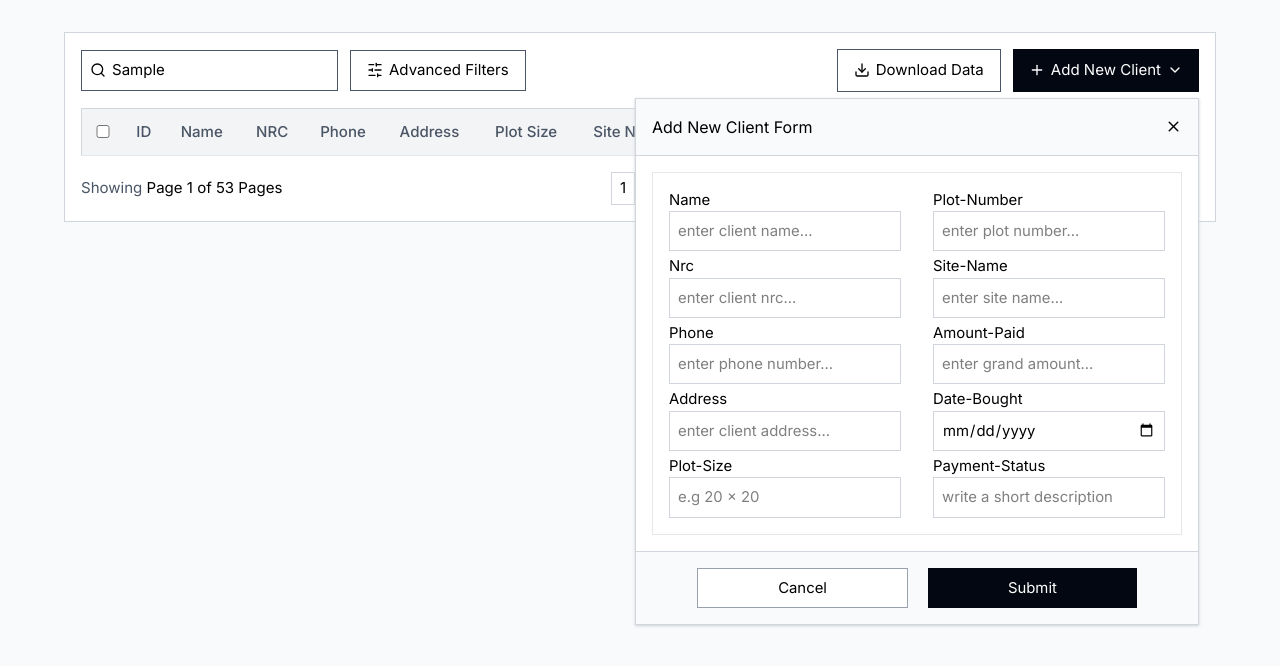
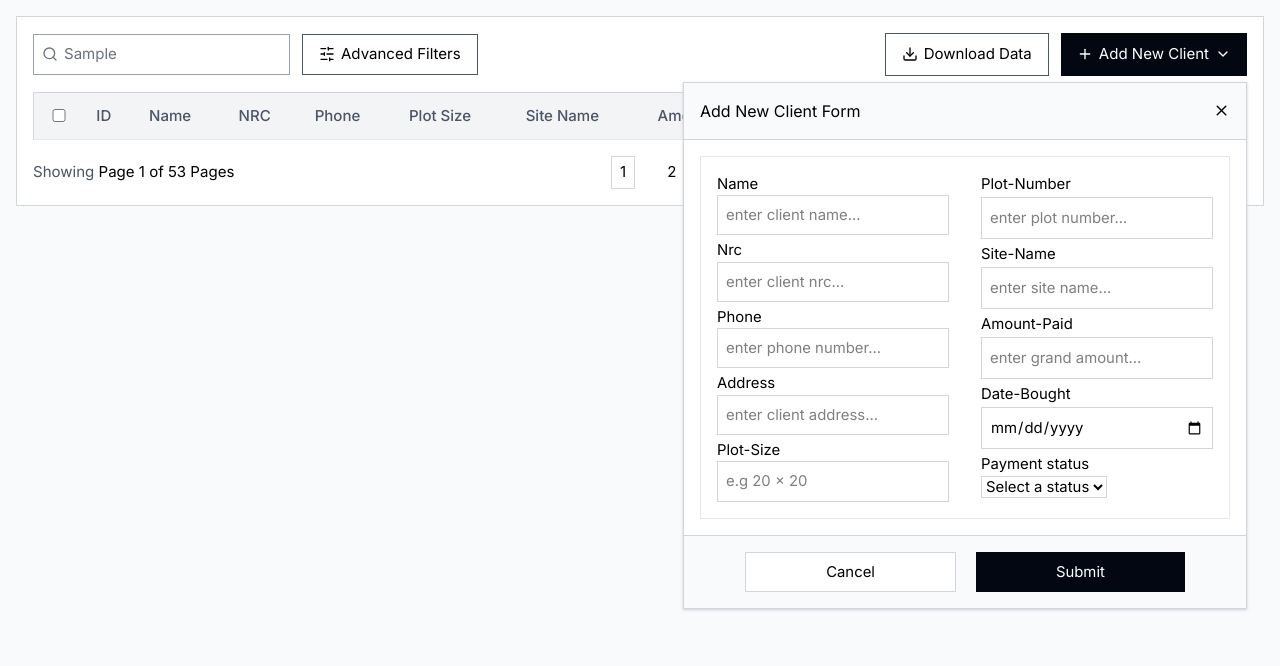
Before and after one commit to mweene/eze-future-dashboard, a React (Vite) app: page / in a window 1280 px wide. Both pictures are taken after typing "Sample" into the empty fields and a click on the button "Add New Client". Shown: the top 666 px of the page. Built offline with nearby package versions, Linux system fonts and the light colour scheme.

Commit message:
Add Delete confirmation popup

```diff
--- a/src/App.jsx
+++ b/src/App.jsx
@@ -6,6 +6,7 @@ import InputWithLabel from "./components/InputWithLabel";
 import AddNewClient from "./components/AddNewClient";
 import ExportClientData from "./components/ExportClientData";
 import FilterClientData from "./components/FilterClientData";
+import SidePanel from "./components/SidePanel";
 
 import { dummydata } from "./dummydata";
 
@@ -24,11 +25,12 @@ export default function App() {
     data.name.toLowerCase().includes(searchTerm.trim().toLowerCase()),
   );
   return (
-    <div className="App py-8 px-16 bg-gray-50 h-full text-[.94rem]">
+    <div className="App m-4 bg-gray-50 h-full text-[.94rem]">
+      <div>
         <div className="relative p-4 border border-gray-300 bg-white">
           <div className="flex place-content-between gap-2">
             <div className="flex gap-3 place-items-center">
-            <div className="flex gap-1.5 items-center border border-gray-600 p-2">
+              <div className="flex gap-1.5 items-center border border-gray-400 text-gray-500 p-2">
                 <Search size={16} />
                 <InputWithLabel
                   phText="Search clients by Name,ID or NRC..."
@@ -68,5 +70,6 @@ export default function App() {
           </section>
         </div>
       </div>
+    </div>
   );
 }
--- a/src/components/ActionsModal.jsx
+++ b/src/components/ActionsModal.jsx
@@ -5,6 +5,10 @@ import ClientDetailsModal from "./ClientDetailsModal";
 const ActionsModal = ({ onReveal, onEdit, onDelete, client }) => {
   const [isOpen, setIsOpen] = useState(false);
   const [isDetailsOpen, setIsDetailsOpen] = useState(true);
+
+  const [confirmDeleteAction, setConfirmDeleteAction] = useState(false);
+
+  const handleIsOpen = () => setIsOpen((prev) => !prev);
 
   return (
     <div className="absolute top-0 right-0 border border-gray-300 bg-white mr-6 mt-7 mx-4 p-3 grid gap-2.5 shadow shadow-gray-300 z-20">
@@ -16,26 +20,32 @@ const ActionsModal = ({ onReveal, onEdit, onDelete, client }) => {
       </button>
 
       <div className="flex flex-col gap-1.5">
-        <EditClientRecord onClick={() => setIsOpen((prev) => !prev)}>
+        <EditClientRecord onClick={handleIsOpen}>
           <UserRound size={16} />
           View Details
-          {isOpen && (
-            <ClientDetailsModal
-              client={client}
-              isOpen={isDetailsOpen}
-              handleIsOpen={() => setIsDetailsOpen((prev) => !prev)}
-            />
-          )}
         </EditClientRecord>
         <EditClientRecord onClick={onEdit}>
           <UserRoundPen size={16} />
           Edit Client
         </EditClientRecord>
-        <EditClientRecord onClick={() => onDelete(client)}>
+        <EditClientRecord
+          onClick={() => setConfirmDeleteAction((prev) => !prev)}
+        >
           <UserRoundX size={16} />
           Delete Record
+          {confirmDeleteAction && (
+            <ConfirmAction client={client} onDelete={onDelete} />
+          )}
         </EditClientRecord>
       </div>
+
+      {isOpen && (
+        <ClientDetailsModal
+          client={client}
+          isOpen={isDetailsOpen}
+          handleIsOpen={() => setIsDetailsOpen((prev) => !prev)}
+        />
+      )}
     </div>
   );
 };
@@ -52,3 +62,14 @@ const EditClientRecord = ({ onClick, children }) => {
     </div>
   );
 };
+
+const ConfirmAction = ({ client, onDelete }) => {
+  return (
+    <div className="absolute bg-pink-300">
+      <h2>Are you sure you want to delete {client.name}?</h2>
+      <p>this action cannot be reversed</p>
+      <button onClick={onDelete}>yes</button>
+      <button>no</button>
+    </div>
+  );
+};
--- a/src/components/AddNewClientModal.jsx
+++ b/src/components/AddNewClientModal.jsx
@@ -1,3 +1,4 @@
+import { useState } from "react";
 import { X } from "lucide-react";
 import InputWithLabel from "./InputWithLabel";
 
@@ -66,19 +67,13 @@ const AddNewClientModal = ({ onSubmit, onChange, onReveal }) => {
               type="date"
               onChange={onChange}
             />
-            <InputWithLabel
-              id="payment-status"
-              type="text"
-              phText="write a short description"
-              maxLength={10}
-              onChange={onChange}
-            />
+            <PaymentStatusSelect />
           </div>
         </div>
 
         <div className="flex gap-3 place-content-center border-t border-gray-300 bg-gray-50 p-4">
           <button
-            className="py-2 px-20 border border-gray-400 bg-white cursor-pointer mr-2"
+            className="py-2 px-20 border border-gray-300 bg-white cursor-pointer mr-2"
             onClick={onReveal}
           >
             Cancel
@@ -96,3 +91,30 @@ const AddNewClientModal = ({ onSubmit, onChange, onReveal }) => {
 };
 
 export default AddNewClientModal;
+
+const PaymentStatusSelect = () => {
+  const [status, setStatus] = useState("");
+
+  return (
+    <div>
+      <label htmlFor="payment-status" className="">
+        Payment status
+      </label>
+      <select
+        id="payment-status"
+        name="payment-status"
+        value={status}
+        onChange={(e) => setStatus(e.target.value)}
+        className="cursor-pointer border border-gray-300"
+      >
+        <option value="" disabled>
+          Select a status
+        </option>
+        <option value="fully_paid">Fully Paid</option>
+        <option value="partial">Partial</option>
+        <option value="pending">Pending</option>
+        <option value="overdue">Overdue</option>
+      </select>
+    </div>
+  );
+};
--- a/src/components/ClientDetailsModal.jsx
+++ b/src/components/ClientDetailsModal.jsx
@@ -6,7 +6,7 @@ const ClientDetailsModal = ({ isOpen, handleIsOpen, client }) => {
       {isOpen && (
         <div
           key={client.id}
-          className="absolute bg-white border border-gray-300 top-0 right-0 w-96 m-4 mt-2 mr-32 shadow shadow-gray-200 z-10"
+          className="absolute bg-white border border-gray-300 top-0 right-0 w-96 m-4 mt-2 mr-32 shadow shadow-gray-300 z-10"
         >
           <section className="flex gap-4 place-content-between border-b border-gray-200 px-4 pt-3 pb-2 bg-gray-50">
             <button className="flex gap-1.5 items-center border border-gray-300 bg-white py-0.5 px-2">
--- /dev/null
+++ b/src/components/SidePanel.jsx
@@ -0,0 +1,9 @@
+const SidePanel = () => {
+  return (
+    <div className="h-full bg-blue-50">
+      <h3>side panel</h3>
+    </div>
+  );
+};
+
+export default SidePanel;
--- a/src/components/Table.jsx
+++ b/src/components/Table.jsx
@@ -16,7 +16,6 @@ const Table = ({ clients, onDelete }) => {
             <th>Name</th>
             <th>NRC</th>
             <th>Phone</th>
-            <th>Address</th>
             <th>Plot Size</th>
             <th>Site Name</th>
             <th>Amount Paid</th>
@@ -53,7 +52,6 @@ const TableRow = ({ client, onDelete }) => {
       <td>{client.name}</td>
       <td>{client.nrc}</td>
       <td>{client.phone}</td>
-      <td>{client.address}</td>
       <td>{client.plotSize}</td>
       <td>{client.siteName}</td>
       <td>K{client.amountPaid}</td>
```
Lines whose indentation alone changed are shown as unchanged.
